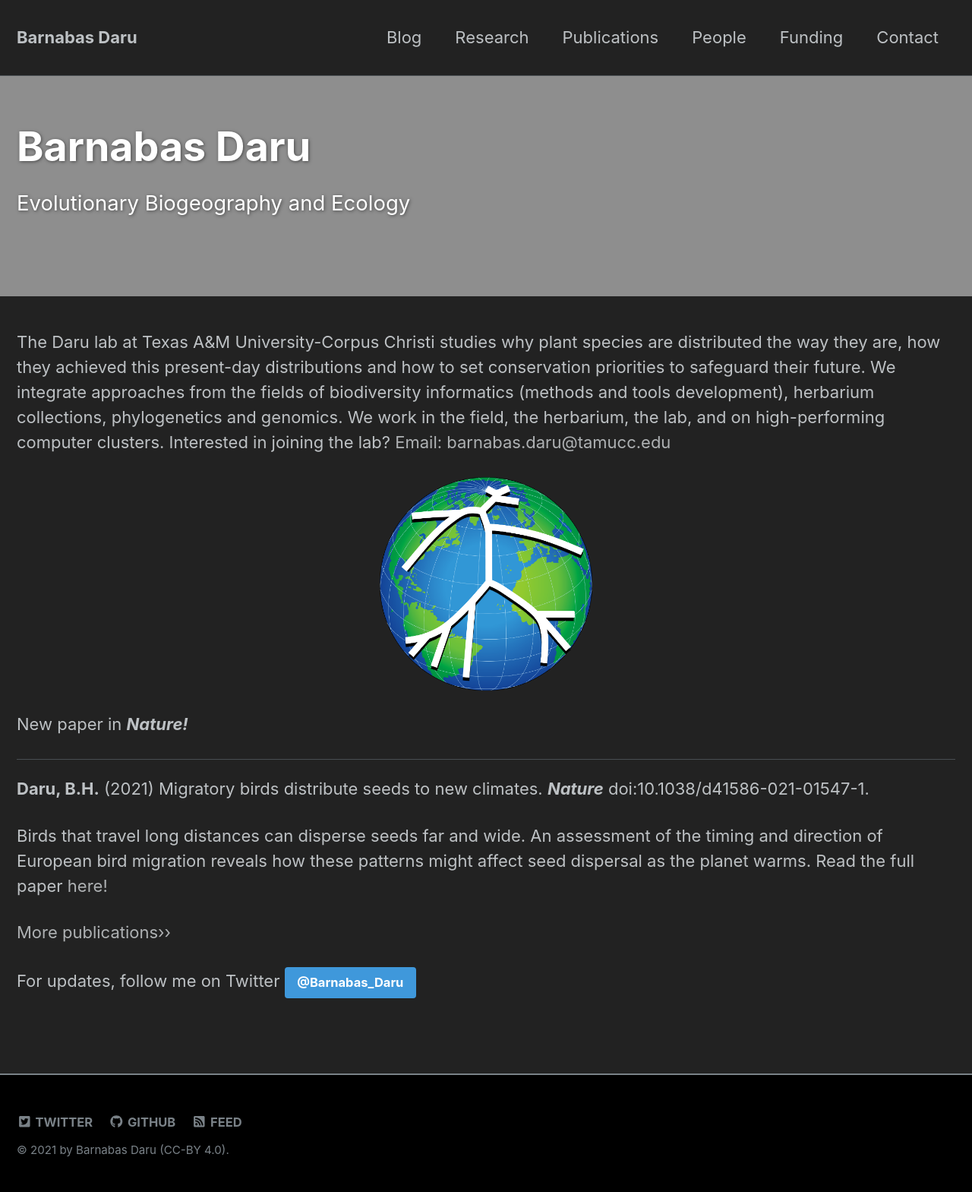
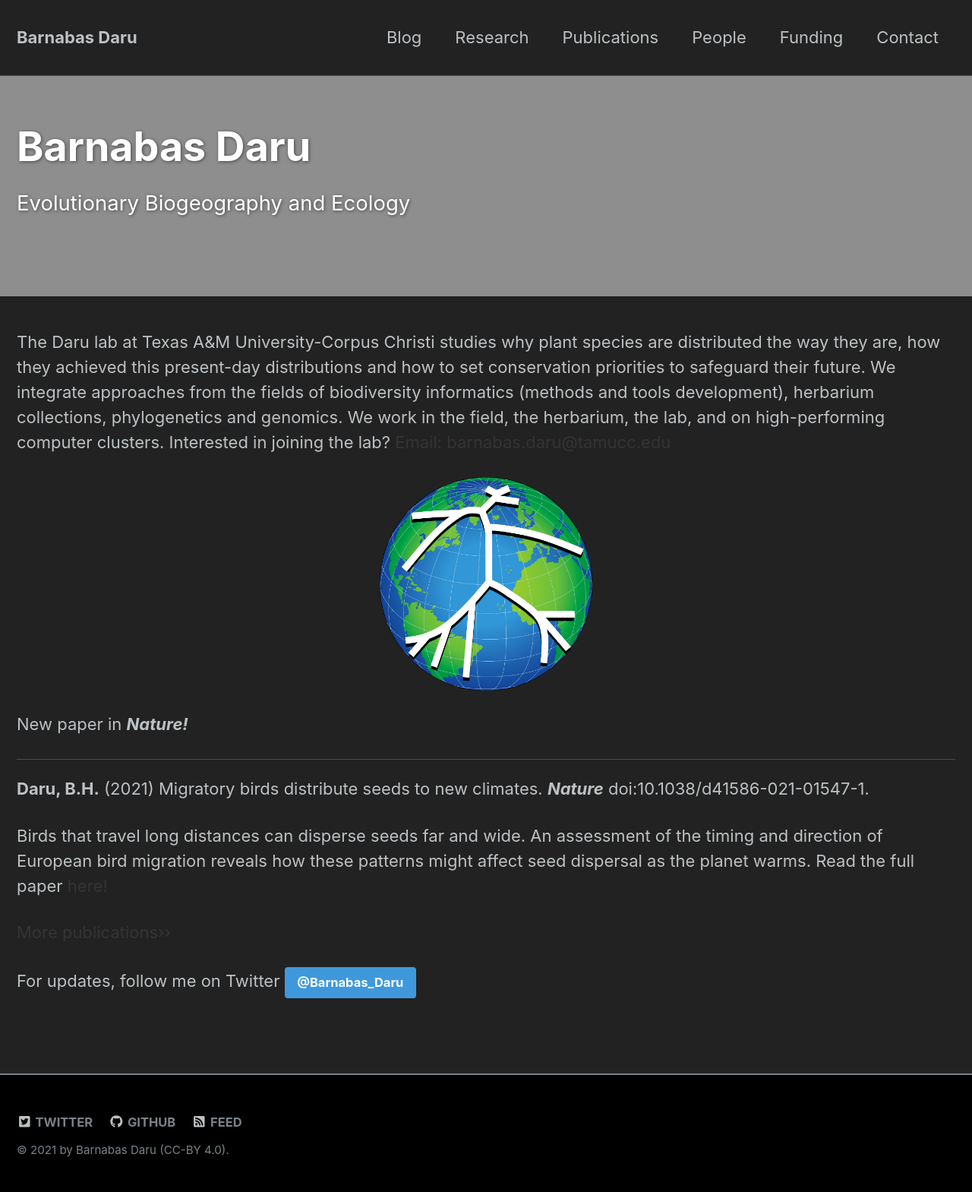
Before and after one commit to darunabas/darulab.github.io, a Jekyll site: the page built from index.html, in a window 1280 px wide. Shown: the whole page at 76% size. Built offline with Jekyll 4.4.1, drawn with Linux system fonts in a browser that asks for light colours; nearby versions of some CDN libraries; the list of posts is cut into pages by our own code.

Commit message:
Update _config.yml

```diff
--- a/_config.yml
+++ b/_config.yml
@@ -21,7 +21,7 @@
   Google search results) and in your feed.xml site description.
 twitter_username: Barnabas Daru
 github_username: darunabas
-minimal_mistakes_skin: dark
+minimal_mistakes_skin: dirt
 search: # true
 
 # Build settings
```
